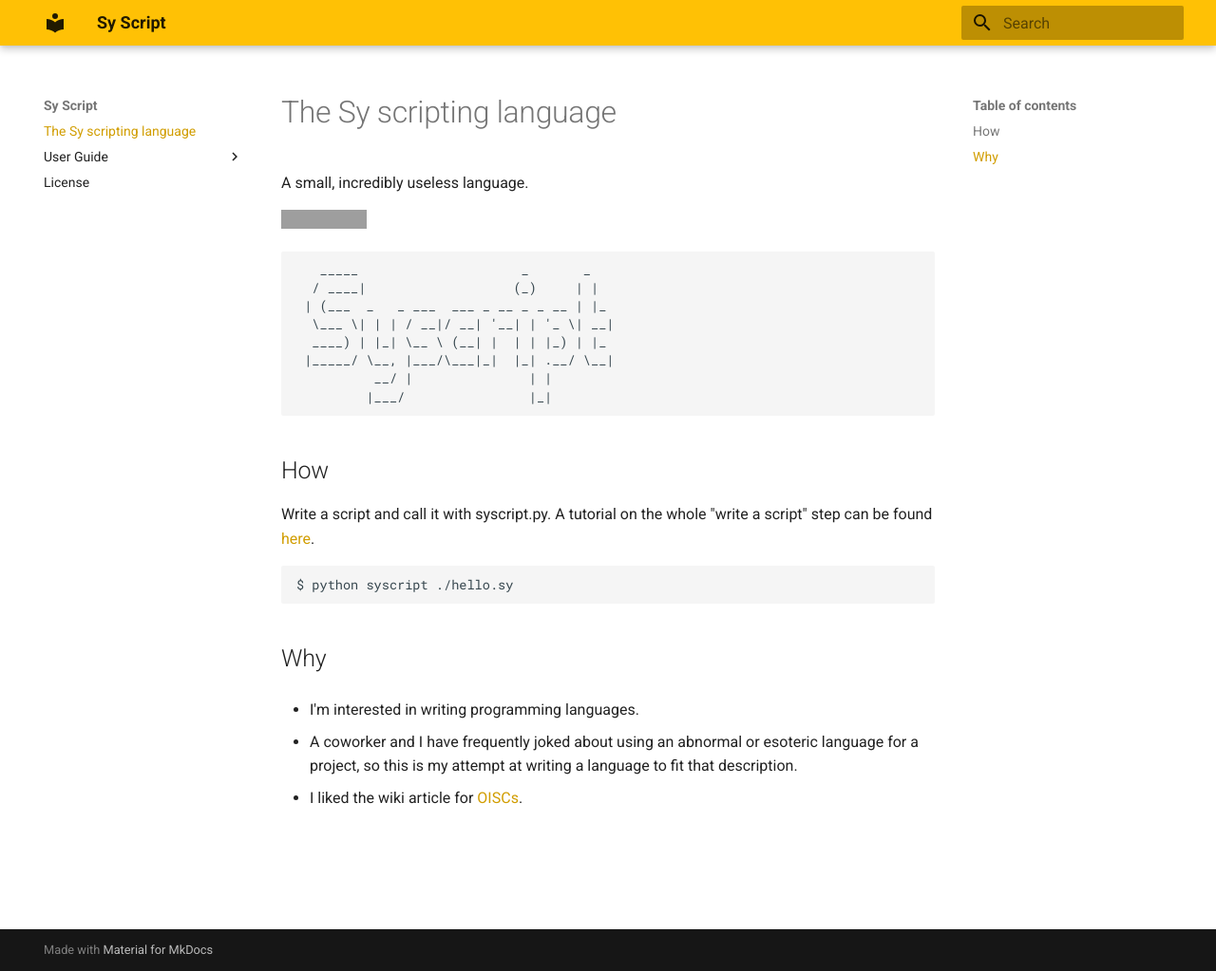
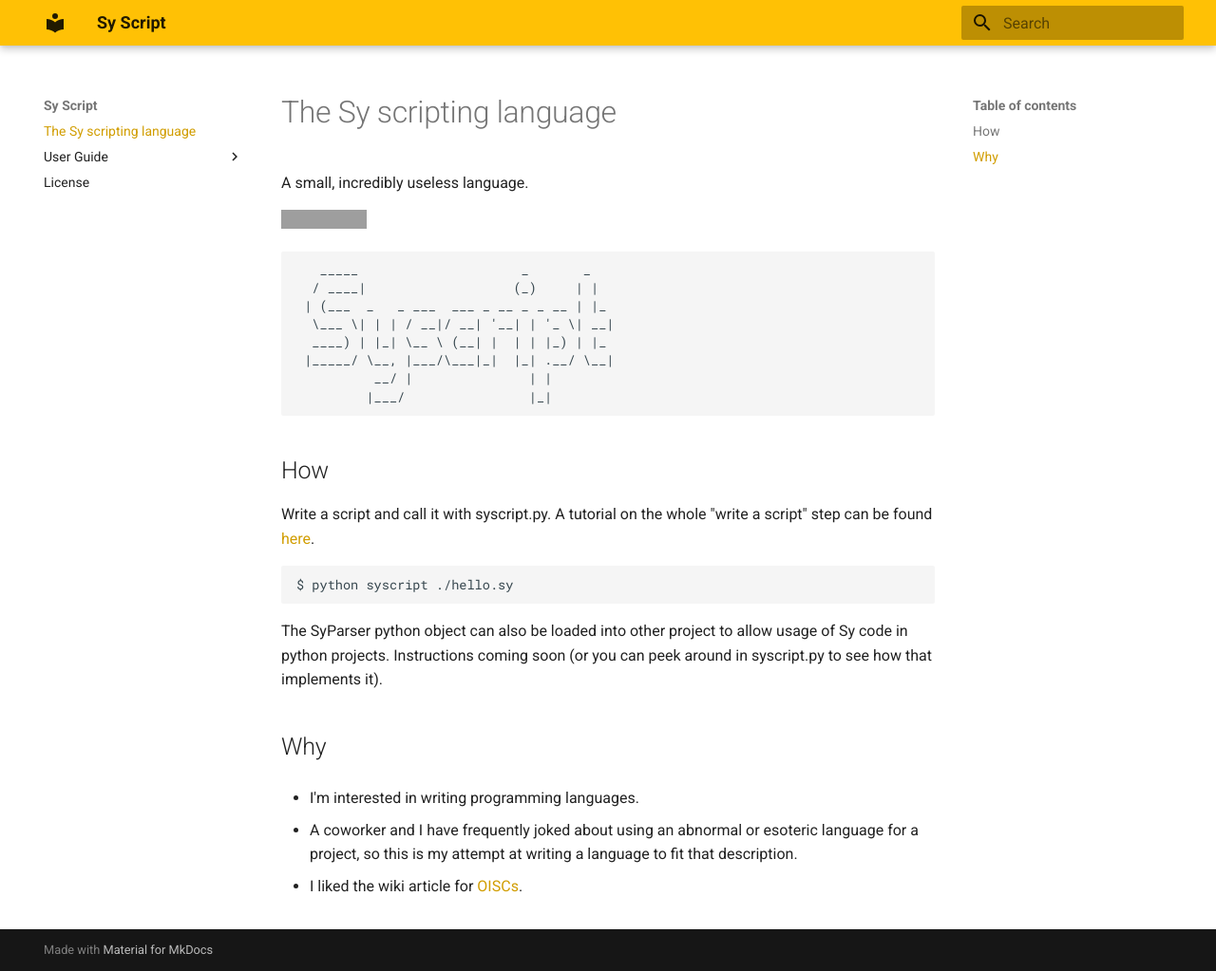
Before and after one commit to SLaGrave/sy-script, an MkDocs documentation site: the page built from documentation/docs/index.md, in a window 1280 px wide and 1023 px high. Shown: the whole window at 95% size. Built offline with MkDocs 1.6.1 and Material for MkDocs 9.7.7, drawn with Linux system fonts in a browser that asks for light colours; grey boxes are pictures that could not be loaded.

Commit message:
Reference SyParser class

````diff
--- a/documentation/docs/index.md
+++ b/documentation/docs/index.md
@@ -23,6 +23,8 @@ Write a script and call it with syscript.py. A tutorial on the whole "write a sc
 $ python syscript ./hello.sy
 ```
 
+The SyParser python object can also be loaded into other project to allow usage of Sy code in python projects. Instructions coming soon (or you can peek around in syscript.py to see how that implements it).
+
 ## Why
 
 - I'm interested in writing programming languages.
````
